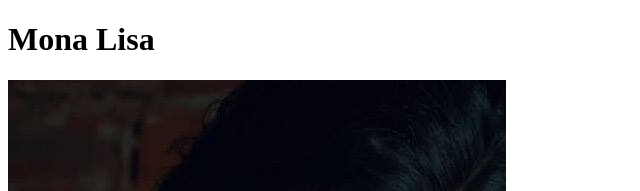
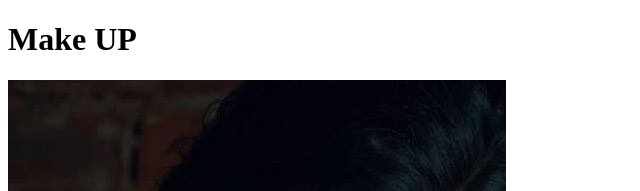
Before and after one commit to sandramekh/LMaksymiv, a plain HTML site: page index.html in a window 1280 px wide. Shown: the top 191 px of the page, 0-640 px from the left. Drawn offline with Linux system fonts and the light colour scheme.

Commit message:
Initial commit

```diff
--- a/index.html
+++ b/index.html
@@ -2,7 +2,7 @@
  <html>
     <head>
       <meta charset="UTF-8">
-      <h1>Mona Lisa</h1>
+      <h1>Make UP</h1>
       <img src="fotodanylkiv.jpg" alt="fotodanylkiv"></img>
       <h2>Mona Lisa</h2>
       <img src="Lisa.jpg" alt="Lisa"></img>
```
